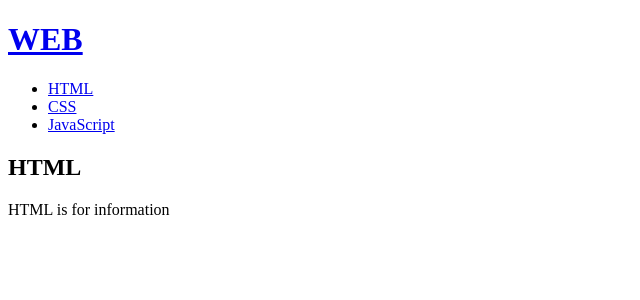
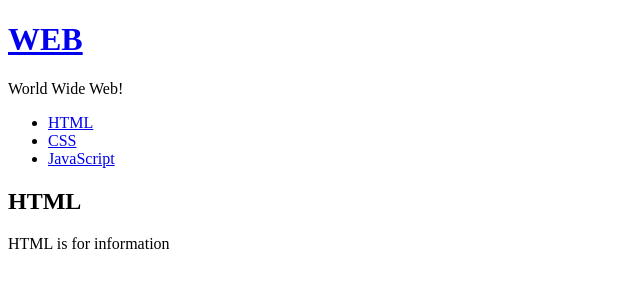
Before and after one commit to navylkh/react-app, a React (Create React App) app: page / in a window 1280 px wide. Shown: the top 300 px of the page, without its empty margins (0-640 px from the left). Built offline with nearby package versions, Linux system fonts and the light colour scheme.

Commit message:
2023.05.15 스터디

```diff
--- a/src/App.js
+++ b/src/App.js
@@ -30,25 +30,34 @@ class App extends Component {
       _title = this.state.contents[0].title;
       _desc = this.state.contents[0].desc;
     }
+    console.log('render', this);
     return (
       <div className="App">
-        {/* <Subject
+        <Subject
           title={this.state.subject.title}
-          sub={this.state.subject.sub}>
-        </Subject> */}
-        <header>
+          sub={this.state.subject.sub}
+          onChangePage={function(){
+            //alert('hihihi');
+            this.setState({mode:'welcome'});
+          }.bind(this)}
+          >
+        </Subject>
+        {/* <header>
               <h1><a href="/" onClick={function(e){
+                // console.log('event in', this);
+                // e.preventDefault();
+                // return;
                 console.log(e);
                 e.preventDefault();
                 this.state.mode = 'welcome';
                 this.setState({
                   mode:'welcome'
                 }
-                )
+                );
                 //debugger;
               }.bind(this)}>{this.state.subject.title}</a></h1>
               {this.props.sub}
-        </header>
+        </header> */}
         {/* <Subject title="React" sub="For UI"></Subject> */}
         <TOC data={this.state.contents}></TOC>
         <Content title={_title} desc={_desc}></Content>
--- a/src/components/Subject.js
+++ b/src/components/Subject.js
@@ -5,7 +5,10 @@ class Subject extends Component {
       console.log('Subject render()');
       return (
         <header>
-              <h1><a href="/">{this.props.title}</a></h1>
+              <h1><a href="/" onClick={function(e){
+                e.preventDefault();
+                this.props.onChangePage();
+              }.bind(this)}>{this.props.title}</a></h1>
               {this.props.sub}
         </header>
       );
```
